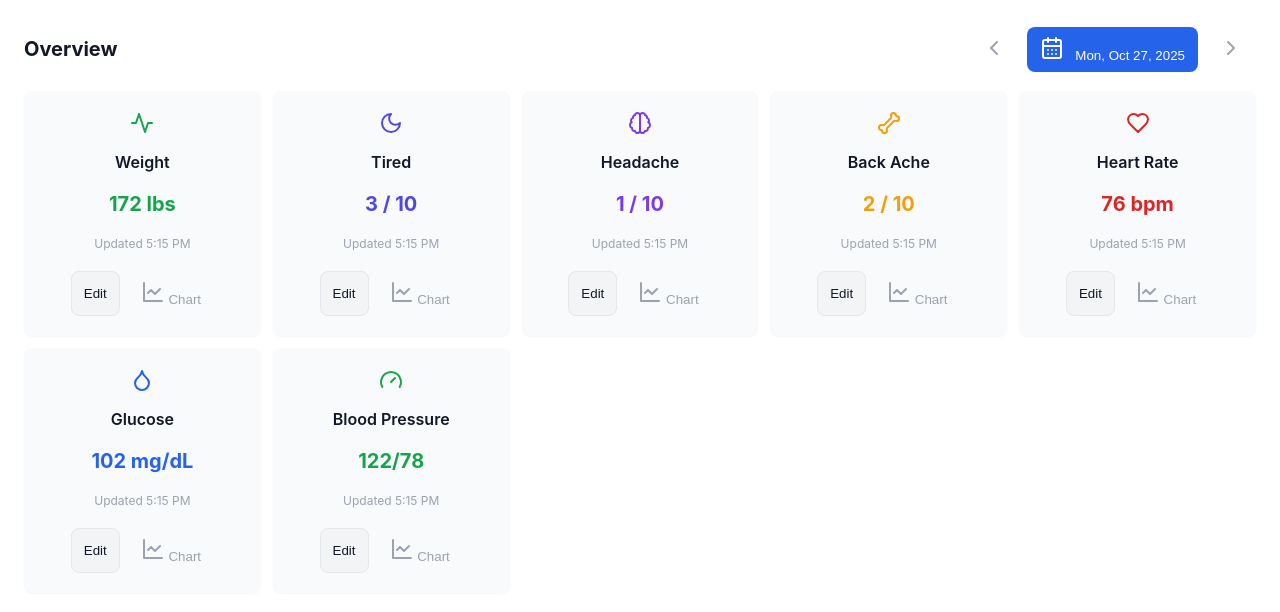
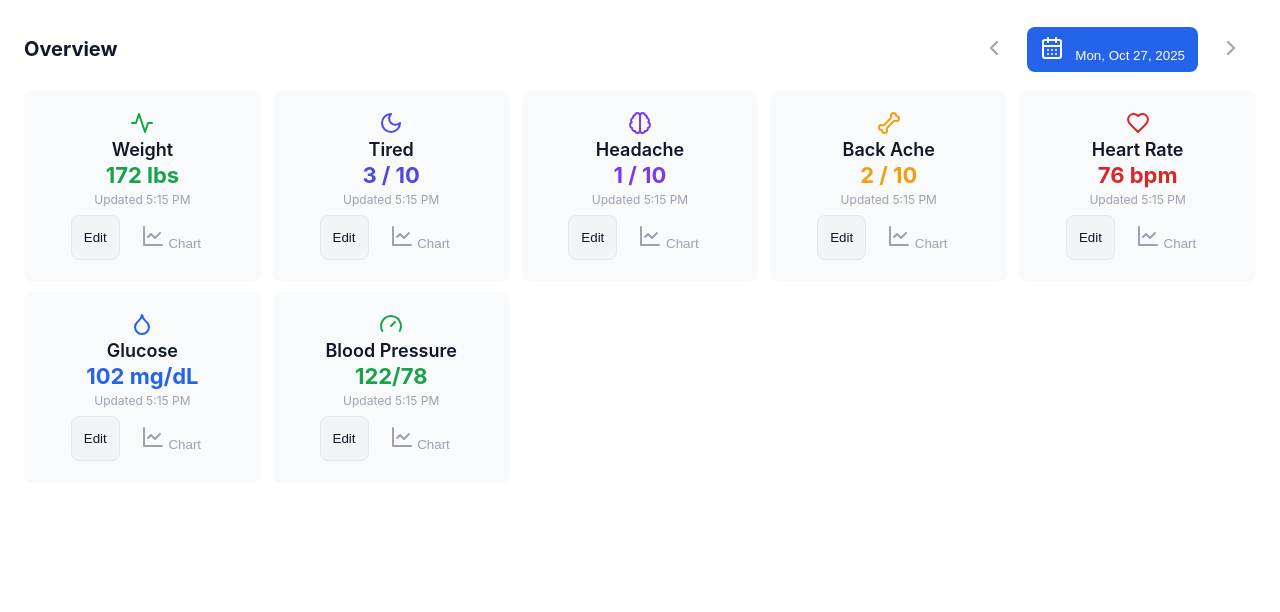
Before and after one commit to RSteeleLHCIO/DrGreg, a React (Vite) app: page / in a window 1280 px wide. Shown: the top 612 px of the page. Built offline with nearby package versions, Linux system fonts and the light colour scheme.

Commit message:
ui: larger card titles and data, tighter spacing

```diff
--- a/src/App.jsx
+++ b/src/App.jsx
@@ -282,12 +282,14 @@ export default function App() {
                 <Card>
                     <CardContent>
                         <div style={{ textAlign: "center" }}>
+                            <div className="icon-row">
                                 <Activity style={{ width: 24, height: 24, color: weight !== null ? "#16a34a" : "#9ca3af" }} />
-                            <h2 style={{ fontSize: 16, fontWeight: 600 }}>Weight</h2>
+                            </div>
+                            <h2 className="card-title">Weight</h2>
                             {weight !== null ? (
                                 <>
-                                    <p style={{ fontSize: 20, fontWeight: 700, color: "#16a34a" }}>{weight} lbs</p>
-                                    <p style={{ fontSize: 12, color: "#9ca3af" }}>Updated {fmtTime(dayValues.weightUpdatedAt ? new Date(dayValues.weightUpdatedAt) : null) ?? "—"}</p>
+                                    <p className="card-data" style={{ color: "#16a34a" }}>{weight} lbs</p>
+                                    <p className="card-updated">Updated {fmtTime(dayValues.weightUpdatedAt ? new Date(dayValues.weightUpdatedAt) : null) ?? "—"}</p>
                                     <div style={{ display: "flex", gap: 8, justifyContent: "center", paddingTop: 8 }}>
                                         <Button variant="secondary" onClick={() => setOpen({ type: "weight" })}>Edit</Button>
                                         <Button variant="ghost" onClick={() => setOpen({ type: "chart", metric: "weight" })}><LineChartIcon /> Chart</Button>
@@ -296,7 +298,7 @@ export default function App() {
                             ) : (
                                 <>
                                     <Button className="btn-add" onClick={() => setOpen({ type: "weight" })}>+ Add</Button>
-                                    <p style={{ fontSize: 12, color: "#9ca3af" }}>No data yet</p>
+                                    <p className="card-updated">No data yet</p>
                                 </>
                             )}
                         </div>
@@ -307,12 +309,14 @@ export default function App() {
                 <Card>
                     <CardContent>
                         <div style={{ textAlign: "center" }}>
+                            <div className="icon-row">
                                 <Moon style={{ width: 24, height: 24, color: tired !== null ? "#4f46e5" : "#9ca3af" }} />
-                            <h2 style={{ fontSize: 16, fontWeight: 600 }}>Tired</h2>
+                            </div>
+                            <h2 className="card-title">Tired</h2>
                             {tired !== null ? (
                                 <>
-                                    <p style={{ fontSize: 20, fontWeight: 700, color: "#4f46e5" }}>{tired} / 10</p>
-                                    <p style={{ fontSize: 12, color: "#9ca3af" }}>Updated {fmtTime(dayValues.tiredUpdatedAt ? new Date(dayValues.tiredUpdatedAt) : null) ?? "—"}</p>
+                                    <p className="card-data" style={{ color: "#4f46e5" }}>{tired} / 10</p>
+                                    <p className="card-updated">Updated {fmtTime(dayValues.tiredUpdatedAt ? new Date(dayValues.tiredUpdatedAt) : null) ?? "—"}</p>
                                     <div style={{ display: "flex", gap: 8, justifyContent: "center", paddingTop: 8 }}>
                                         <Button variant="secondary" onClick={() => setOpen({ type: "tired" })}>Edit</Button>
                                         <Button variant="ghost" onClick={() => setOpen({ type: "chart", metric: "tired" })}><LineChartIcon /> Chart</Button>
@@ -321,7 +325,7 @@ export default function App() {
                             ) : (
                                 <>
                                     <Button className="btn-add" onClick={() => setOpen({ type: "tired" })}>+ Add</Button>
-                                    <p style={{ fontSize: 12, color: "#9ca3af" }}>No data yet</p>
+                                    <p className="card-updated">No data yet</p>
                                 </>
                             )}
                         </div>
@@ -332,12 +336,14 @@ export default function App() {
                 <Card>
                     <CardContent>
                         <div style={{ textAlign: "center" }}>
+                            <div className="icon-row">
                                 <Brain style={{ width: 24, height: 24, color: headache !== null ? "#7c3aed" : "#9ca3af" }} />
-                            <h2 style={{ fontSize: 16, fontWeight: 600 }}>Headache</h2>
+                            </div>
+                            <h2 className="card-title">Headache</h2>
                             {headache !== null ? (
                                 <>
-                                    <p style={{ fontSize: 20, fontWeight: 700, color: "#7c3aed" }}>{headache} / 10</p>
-                                    <p style={{ fontSize: 12, color: "#9ca3af" }}>Updated {fmtTime(dayValues.headacheUpdatedAt ? new Date(dayValues.headacheUpdatedAt) : null) ?? "—"}</p>
+                                    <p className="card-data" style={{ color: "#7c3aed" }}>{headache} / 10</p>
+                                    <p className="card-updated">Updated {fmtTime(dayValues.headacheUpdatedAt ? new Date(dayValues.headacheUpdatedAt) : null) ?? "—"}</p>
                                     <div style={{ display: "flex", gap: 8, justifyContent: "center", paddingTop: 8 }}>
                                         <Button variant="secondary" onClick={() => setOpen({ type: "headache" })}>Edit</Button>
                                         <Button variant="ghost" onClick={() => setOpen({ type: "chart", metric: "headache" })}><LineChartIcon /> Chart</Button>
@@ -346,7 +352,7 @@ export default function App() {
                             ) : (
                                 <>
                                     <Button className="btn-add" onClick={() => setOpen({ type: "headache" })}>+ Add</Button>
-                                    <p style={{ fontSize: 12, color: "#9ca3af" }}>No data yet</p>
+                                    <p className="card-updated">No data yet</p>
                                 </>
                             )}
                         </div>
@@ -357,12 +363,14 @@ export default function App() {
                 <Card>
                     <CardContent>
                         <div style={{ textAlign: "center" }}>
+                            <div className="icon-row">
                                 <Bone style={{ width: 24, height: 24, color: backAche !== null ? "#f59e0b" : "#9ca3af" }} />
-                            <h2 style={{ fontSize: 16, fontWeight: 600 }}>Back Ache</h2>
+                            </div>
+                            <h2 className="card-title">Back Ache</h2>
                             {backAche !== null ? (
                                 <>
-                                    <p style={{ fontSize: 20, fontWeight: 700, color: "#f59e0b" }}>{backAche} / 10</p>
-                                    <p style={{ fontSize: 12, color: "#9ca3af" }}>Updated {fmtTime(dayValues.backAcheUpdatedAt ? new Date(dayValues.backAcheUpdatedAt) : null) ?? "—"}</p>
+                                    <p className="card-data" style={{ color: "#f59e0b" }}>{backAche} / 10</p>
+                                    <p className="card-updated">Updated {fmtTime(dayValues.backAcheUpdatedAt ? new Date(dayValues.backAcheUpdatedAt) : null) ?? "—"}</p>
                                     <div style={{ display: "flex", gap: 8, justifyContent: "center", paddingTop: 8 }}>
                                         <Button variant="secondary" onClick={() => setOpen({ type: "back" })}>Edit</Button>
                                         <Button variant="ghost" onClick={() => setOpen({ type: "chart", metric: "back" })}><LineChartIcon /> Chart</Button>
@@ -371,7 +379,7 @@ export default function App() {
                             ) : (
                                 <>
                                     <Button className="btn-add" onClick={() => setOpen({ type: "back" })}>+ Add</Button>
-                                    <p style={{ fontSize: 12, color: "#9ca3af" }}>No data yet</p>
+                                    <p className="card-updated">No data yet</p>
                                 </>
                             )}
                         </div>
@@ -382,12 +390,14 @@ export default function App() {
                 <Card>
                     <CardContent>
                         <div style={{ textAlign: "center" }}>
+                            <div className="icon-row">
                                 <Heart style={{ width: 24, height: 24, color: heartRate !== null ? "#dc2626" : "#9ca3af" }} />
-                            <h2 style={{ fontSize: 16, fontWeight: 600 }}>Heart Rate</h2>
+                            </div>
+                            <h2 className="card-title">Heart Rate</h2>
                             {heartRate !== null ? (
                                 <>
-                                    <p style={{ fontSize: 20, fontWeight: 700, color: "#dc2626" }}>{heartRate} bpm</p>
-                                    <p style={{ fontSize: 12, color: "#9ca3af" }}>Updated {fmtTime(dayValues.heartUpdatedAt ? new Date(dayValues.heartUpdatedAt) : null) ?? "—"}</p>
+                                    <p className="card-data" style={{ color: "#dc2626" }}>{heartRate} bpm</p>
+                                    <p className="card-updated">Updated {fmtTime(dayValues.heartUpdatedAt ? new Date(dayValues.heartUpdatedAt) : null) ?? "—"}</p>
                                     <div style={{ display: "flex", gap: 8, justifyContent: "center", paddingTop: 8 }}>
                                         <Button variant="secondary" onClick={() => setOpen({ type: "heart" })}>Edit</Button>
                                         <Button variant="ghost" onClick={() => setOpen({ type: "chart", metric: "heart" })}><LineChartIcon /> Chart</Button>
@@ -407,12 +417,14 @@ export default function App() {
                 <Card>
                     <CardContent>
                         <div style={{ textAlign: "center" }}>
+                            <div className="icon-row">
                                 <Droplet style={{ width: 24, height: 24, color: glucose !== null ? "#2563eb" : "#9ca3af" }} />
-                            <h2 style={{ fontSize: 16, fontWeight: 600 }}>Glucose</h2>
+                            </div>
+                            <h2 className="card-title">Glucose</h2>
                             {glucose !== null ? (
                                 <>
-                                    <p style={{ fontSize: 20, fontWeight: 700, color: "#2563eb" }}>{glucose} mg/dL</p>
-                                    <p style={{ fontSize: 12, color: "#9ca3af" }}>Updated {fmtTime(dayValues.glucoseUpdatedAt ? new Date(dayValues.glucoseUpdatedAt) : null) ?? "—"}</p>
+                                    <p className="card-data" style={{ color: "#2563eb" }}>{glucose} mg/dL</p>
+                                    <p className="card-updated">Updated {fmtTime(dayValues.glucoseUpdatedAt ? new Date(dayValues.glucoseUpdatedAt) : null) ?? "—"}</p>
                                     <div style={{ display: "flex", gap: 8, justifyContent: "center", paddingTop: 8 }}>
                                         <Button variant="secondary" onClick={() => setOpen({ type: "glucose" })}>Edit</Button>
                                         <Button variant="ghost" onClick={() => setOpen({ type: "chart", metric: "glucose" })}><LineChartIcon /> Chart</Button>
@@ -432,12 +444,14 @@ export default function App() {
                 <Card>
                     <CardContent>
                         <div style={{ textAlign: "center" }}>
+                            <div className="icon-row">
                                 <Gauge style={{ width: 24, height: 24, color: bpSystolic !== null && bpDiastolic !== null ? "#16a34a" : "#9ca3af" }} />
-                            <h2 style={{ fontSize: 16, fontWeight: 600 }}>Blood Pressure</h2>
+                            </div>
+                            <h2 className="card-title">Blood Pressure</h2>
                             {bpSystolic !== null && bpDiastolic !== null ? (
                                 <>
-                                    <p style={{ fontSize: 20, fontWeight: 700, color: "#16a34a" }}>{bpSystolic}/{bpDiastolic}</p>
-                                    <p style={{ fontSize: 12, color: "#9ca3af" }}>Updated {fmtTime(dayValues.bpUpdatedAt ? new Date(dayValues.bpUpdatedAt) : null) ?? "—"}</p>
+                                    <p className="card-data" style={{ color: "#16a34a" }}>{bpSystolic}/{bpDiastolic}</p>
+                                    <p className="card-updated">Updated {fmtTime(dayValues.bpUpdatedAt ? new Date(dayValues.bpUpdatedAt) : null) ?? "—"}</p>
                                     <div style={{ display: "flex", gap: 8, justifyContent: "center", paddingTop: 8 }}>
                                         <Button variant="secondary" onClick={() => setOpen({ type: "bp" })}>Edit</Button>
                                         <Button variant="ghost" onClick={() => setOpen({ type: "chart", metric: "bp" })}><LineChartIcon /> Chart</Button>
--- a/src/ui.css
+++ b/src/ui.css
@@ -85,3 +85,28 @@ input[type="text"] {
     grid-template-columns: repeat(auto-fit, minmax(220px, 1fr));
     gap: 12px;
 }
+
+/* Card typography */
+.card-title {
+    font-size: 18px;
+    font-weight: 600;
+    margin: 4px 0 2px 0;
+}
+
+.card-data {
+    font-size: 22px;
+    font-weight: 700;
+    margin: 2px 0 4px 0;
+}
+
+.card-updated {
+    font-size: 12px;
+    color: var(--muted);
+    margin: 0;
+}
+
+.card .icon-row {
+    display: flex;
+    align-items: center;
+    justify-content: center;
+}
```
Lines whose indentation alone changed are shown as unchanged.
